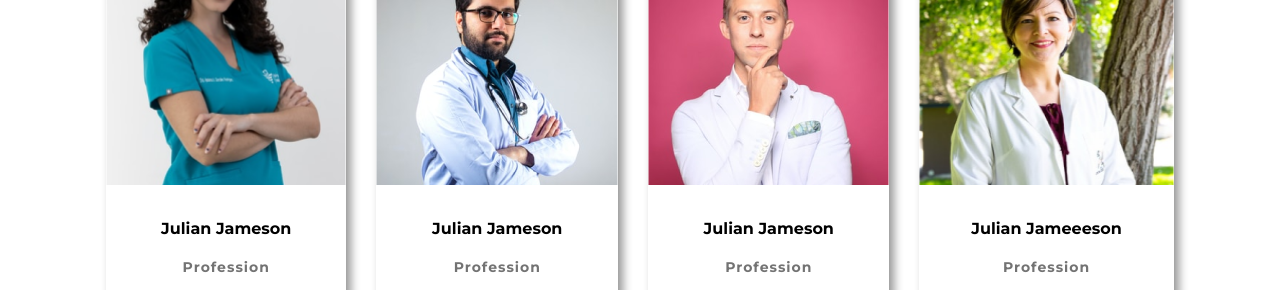
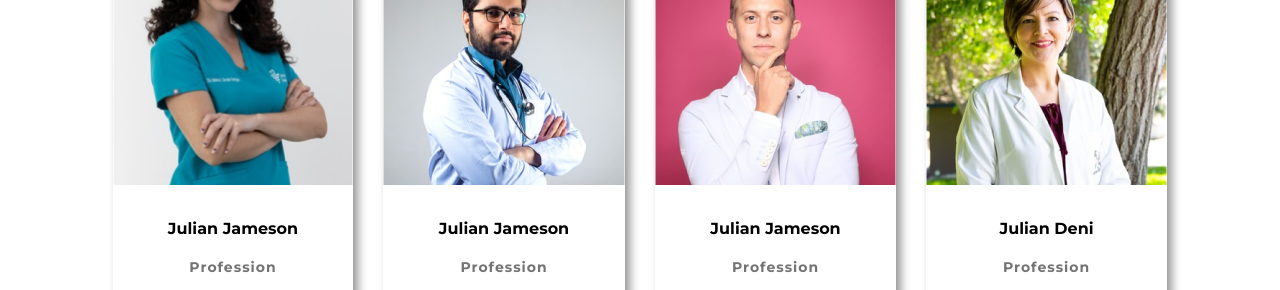
Before and after one commit to verozroke/deni-medical, a plain HTML site: page index.html in a window 1280 px wide. Shown: the part 4660-4950 px from the top of the page. Drawn offline with Linux system fonts and the light colour scheme; files whose address does not match are found by name.

Commit message:
jameeeson changed to deni

```diff
--- a/index.html
+++ b/index.html
@@ -551,7 +551,7 @@
             class="team-avatar"
           />
           <div class="card-content">
-            <div class="team-greet">Julian Jameeeson</div>
+            <div class="team-greet">Julian Deni</div>
             <div class="team-subtitle">Profession</div>
             <div class="card-icons">
               <img
```
